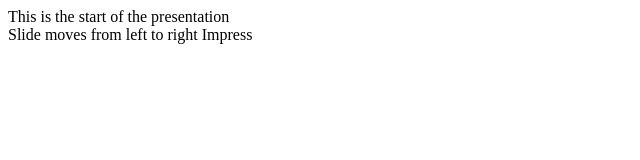
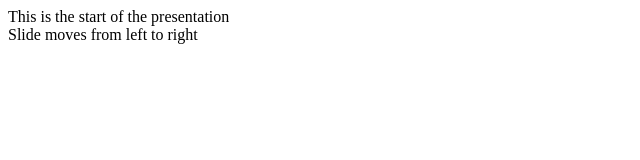
Before and after one commit to arinbasu/impress-teaching, a plain HTML site: page learning.html in a window 1280 px wide. Shown: the full height of the page, 0-640 px from the left. Drawn offline with Linux system fonts and the light colour scheme.

Commit message:
Update learning.html

```diff
--- a/learning.html
+++ b/learning.html
@@ -11,7 +11,7 @@
 
         <div id = "s1" data-x="-1200" data-y="0">
          Slide moves from left to right
-         Impress
+
         </div>
 
 
```
